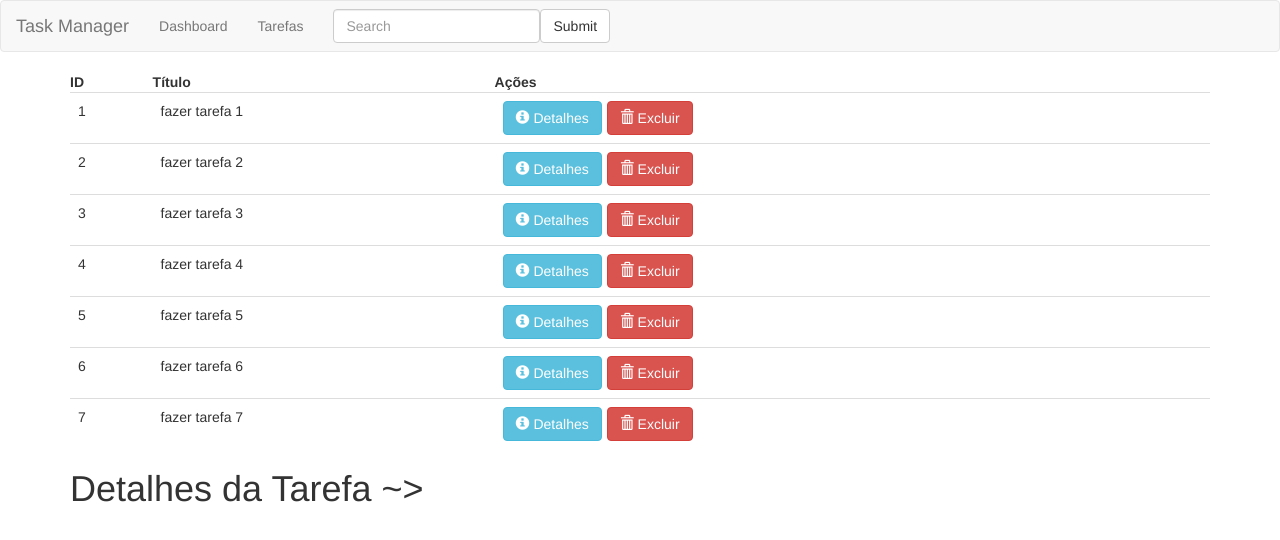
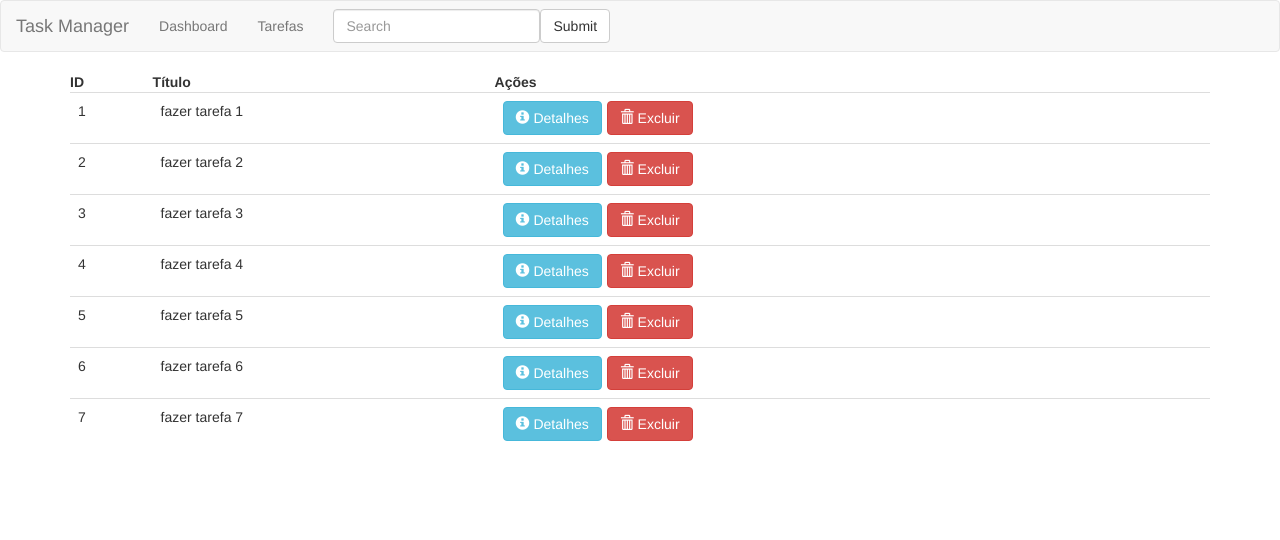
Before and after one commit to RicardoBap/angular-delivery-task, an Angular app: page /tasks in a window 1280 px wide. Shown: the top 540 px of the page. Built offline with nearby package versions, Linux system fonts and the light colour scheme.

Commit message:
Removing  unnecessary code

```diff
--- a/src/app/tasks/task-detail/task-detail.component.ts
+++ b/src/app/tasks/task-detail/task-detail.component.ts
@@ -1,4 +1,4 @@
-import { Component, Input, OnInit } from "@angular/core";
+import { Component, OnInit } from "@angular/core";
 import { ActivatedRoute, Params } from "@angular/router";
 
 import { switchMap } from 'rxjs/operators';
@@ -11,8 +11,6 @@
   templateUrl: './task-detail.component.html'
 })
 export class TaskDetailComponent implements  OnInit {
-
-  @Input()
   task: Task
 
   constructor(
--- a/src/app/tasks/tasks.component.html
+++ b/src/app/tasks/tasks.component.html
@@ -24,5 +24,3 @@
     </tr>
   </tbody>
 </table>
-
-<task-detail [task]="selectedTask"></task-detail>
```
